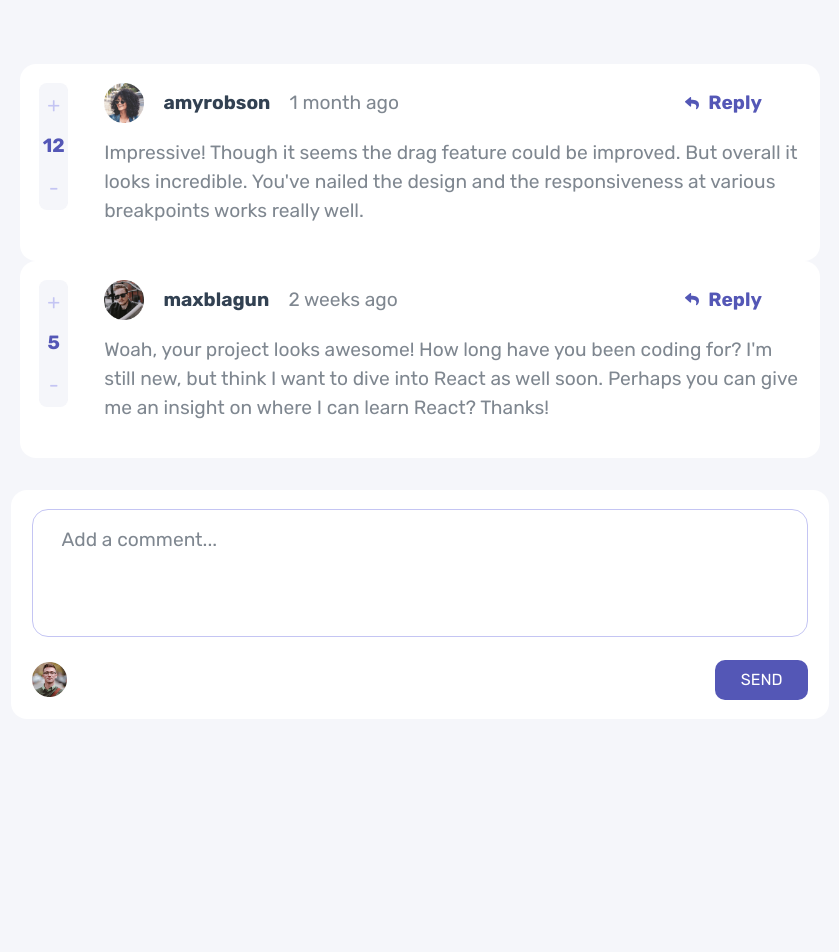
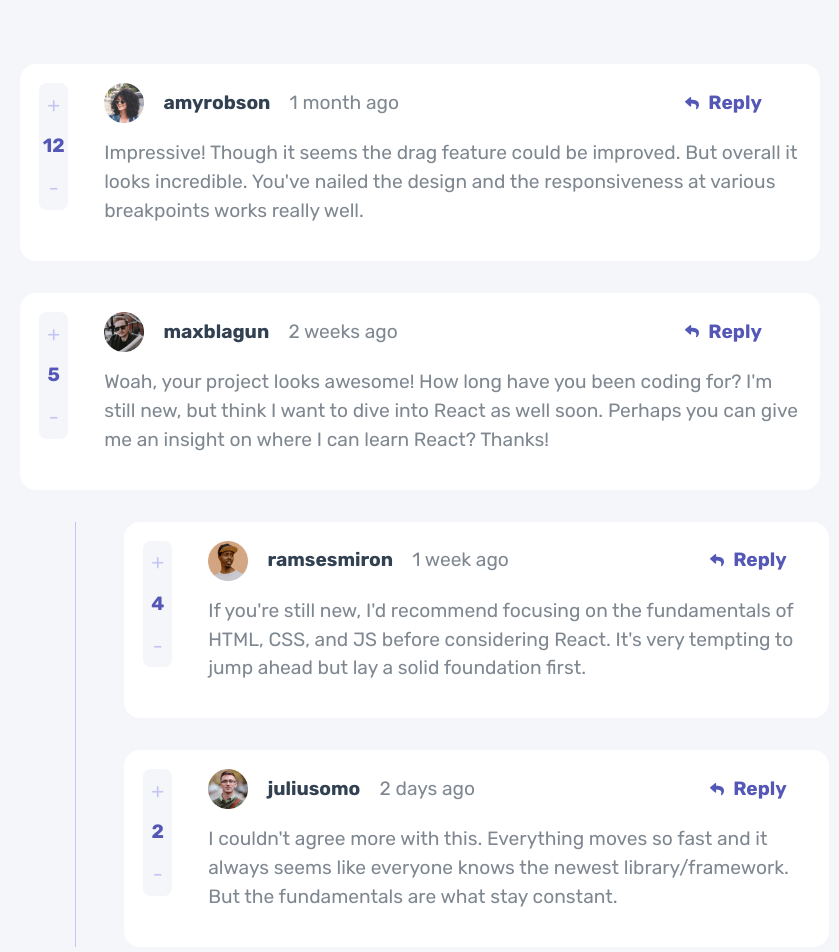
Before and after one commit to JuanSebastianGB/interactive-comments, a React (Vite) app: page / in a window 1280 px wide. Shown: the top 952 px of the page, without its empty margins (220-1059 px from the left). Before the commit the page ends 864 px from the top, so only its background shows below. Built offline with nearby package versions, Linux system fonts and the light colour scheme.

Commit message:
UI: Finishing ui for nested comments in the reply section

```diff
--- a/src/components/CommentSection/CommentSection.tsx
+++ b/src/components/CommentSection/CommentSection.tsx
@@ -2,13 +2,27 @@ import React, { useState } from 'react';
 import styled from 'styled-components';
 import { Comment } from '../../models';
 import { Reply } from '../icons';
-export interface CommentSectionProps extends Comment {}
+export interface CommentSectionProps extends Comment {
+  isReply?: boolean;
+}
+
+const ContainerReply = styled.div`
+  border-left: 1px solid var(--clr-gray-light);
+  /* width: 92%; */
+  margin-left: 4rem;
+  padding-left: 1rem;
+  display: flex;
+  flex-direction: column;
+  gap: 2rem;
+`;
 
 const CommentSection: React.FC<CommentSectionProps> = ({
   user,
   content,
   createdAt,
   score,
+  replies,
+  isReply,
 }) => {
   const handleDecrement = () => {
     setActualScore((prev) => (prev === 0 ? 0 : prev - 1));
@@ -18,7 +32,12 @@ const CommentSection: React.FC<CommentSectionProps> = ({
   };
   const [actualScore, setActualScore] = useState(score ?? 0);
   return (
-    <CommentSectionStyle data-testid="list-element">
+    <>
+      <CommentSectionStyle
+        data-testid={'list-element'}
+        role={`${isReply ? 'cell' : ''}`}
+        className={isReply ? 'is-reply' : ''}
+      >
         <div className="header">
           <figure>
             <img
@@ -40,10 +59,24 @@ const CommentSection: React.FC<CommentSectionProps> = ({
           <span>Reply</span>
         </div>
       </CommentSectionStyle>
+
+      {replies?.length ? (
+        <ContainerReply>
+          {replies.map((reply) => (
+            <div key={reply.id} style={{ position: 'relative' }}>
+              <CommentSection isReply {...reply} />
+            </div>
+          ))}
+        </ContainerReply>
+      ) : null}
+    </>
   );
 };
 
 export const CommentSectionStyle = styled.div`
+  &.is-reply {
+    margin-left: 2rem;
+  }
   display: grid;
   grid-template-columns: 65px repeat(6, 1fr);
   background-color: var(--clr-white);
@@ -52,6 +85,7 @@ export const CommentSectionStyle = styled.div`
   font-size: 1.2rem;
   max-width: 100%;
   margin: 0 auto;
+
   .header {
     grid-column: 1 / 8;
     grid-row: 1 / 2;
@@ -109,6 +143,7 @@ export const CommentSectionStyle = styled.div`
     align-items: center;
     gap: 0.6rem;
     cursor: pointer;
+    display: flex;
   }
   .section {
     display: flex;
@@ -120,7 +155,7 @@ export const CommentSectionStyle = styled.div`
     font-weight: 700;
   }
 
-  @media (min-width: 650px) {
+  @media (min-width: 750px) {
     .header {
       grid-column: 2 / 7;
       grid-row: 1 / 2;
--- a/src/components/CommentsList/CommentsList.tsx
+++ b/src/components/CommentsList/CommentsList.tsx
@@ -9,17 +9,18 @@ export interface CommentsListProps {
 
 const CommentsList: React.FC<CommentsListProps> = ({ comments }) => {
   const [data, setData] = useState(comments);
-  return (
-    <CommentsListStyle>
-      {!!data ? (
-        data.map((comment) => <CommentSection key={random()} {...comment} />)
-      ) : (
-        <span>No comments</span>
-      )}
-    </CommentsListStyle>
+  const renderedComments = !!data ? (
+    data.map((comment) => <CommentSection key={random()} {...comment} />)
+  ) : (
+    <span>No comments</span>
   );
+  return <CommentsListStyle role="row">{renderedComments}</CommentsListStyle>;
 };
 
-export const CommentsListStyle = styled.div``;
+export const CommentsListStyle = styled.div`
+  display: flex;
+  flex-direction: column;
+  gap: 2rem;
+`;
 
 export default CommentsList;
--- a/src/models/cooments.model.ts
+++ b/src/models/cooments.model.ts
@@ -19,7 +19,7 @@ export interface Comment {
   createdAt: string;
   score: number;
   user: User;
-  replies: Reply[];
+  replies?: Reply[];
 }
 
 export interface User {
```
Also changed, not shown: 1 other file (tests, documents, lock files or other folders). Lines whose indentation alone changed are shown as unchanged.
